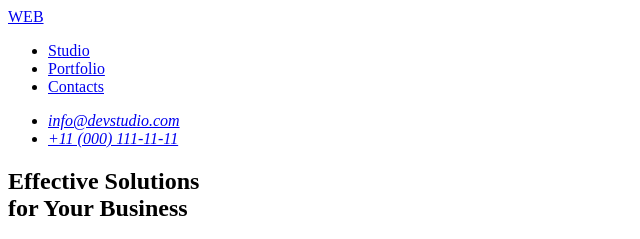
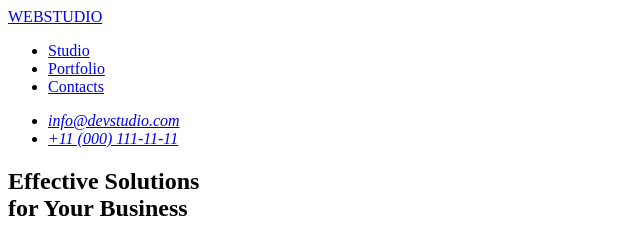
Before and after one commit to sergey-g80/goit-markup-hw-01, a plain HTML site: page index.html in a window 1280 px wide. Shown: the top 239 px of the page, 0-640 px from the left. Drawn offline with Linux system fonts and the light colour scheme.

Commit message:
Update index.html

```diff
--- a/index.html
+++ b/index.html
@@ -9,7 +9,7 @@
   <body>
     <header>
       <nav>
-        <a href="./index.html">WEB<STUDIO</a>
+        <a href="./index.html">WEBSTUDIO</a>
         <ul>
           <li>
             <a href="./index.html">Studio</a>
```
